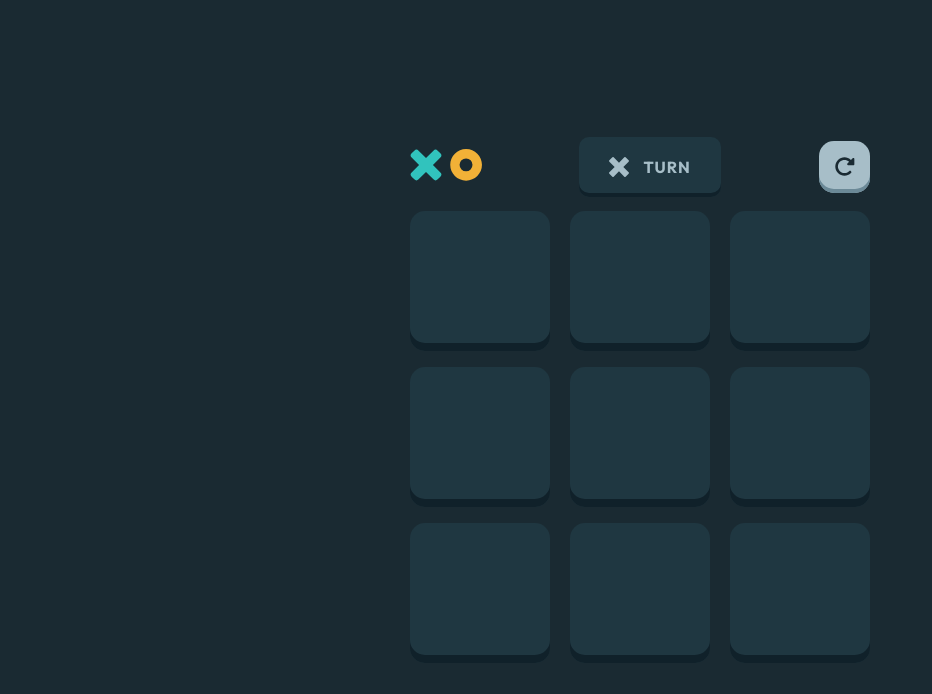
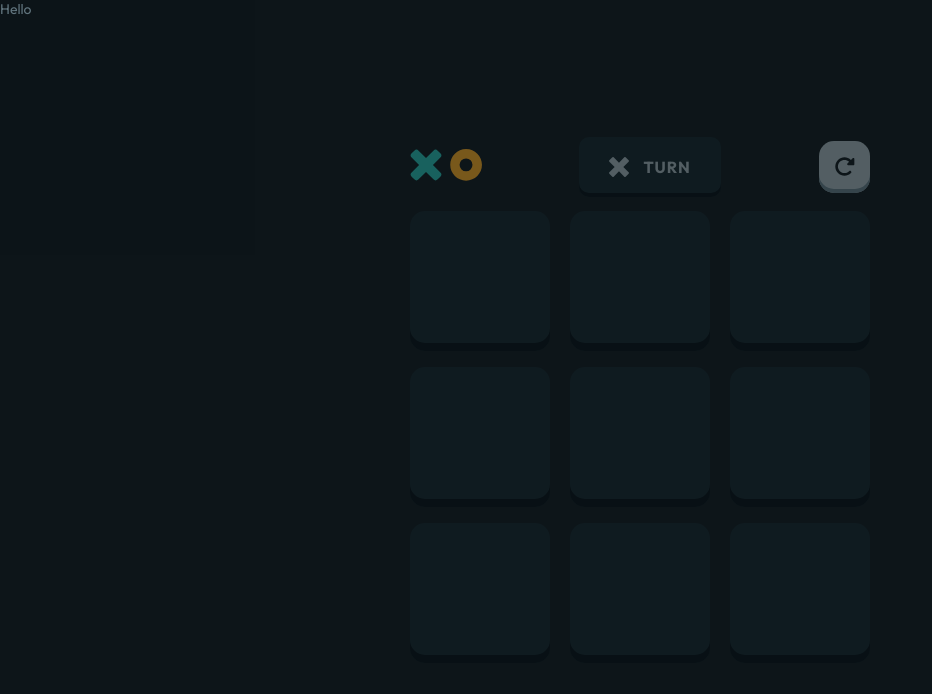
Before and after one commit to JlordS32/TicTacToe, a React (Vite) app: page / in a window 1280 px wide. Both pictures are taken after a click on the button "NEW GAME (VS PLAYER)". Shown: the top 694 px of the page, without its empty margins (0-932 px from the left). Built offline with nearby package versions, Linux system fonts and the light colour scheme.

Commit message:
added backdrop

```diff
--- /dev/null
+++ b/src/components/Backdrop.tsx
@@ -0,0 +1,11 @@
+import styles from "../styles/modules/Backdrop.module.scss";
+
+type BackdropType = {
+   children?: React.ReactNode;
+};
+
+const Backdrop = ({ children }: BackdropType) => {
+   return <div className={styles.backdrop}>{children}</div>;
+};
+
+export default Backdrop;
--- a/src/components/gameStates/Menu.tsx
+++ b/src/components/gameStates/Menu.tsx
@@ -3,6 +3,7 @@ import { BoardSymbol, EnemyPlayerType } from "../../types/GameType";
 import styles from "../../styles/modules/Menu.module.scss";
 import Button from "../Button";
 import Board from "./Board";
+import Backdrop from "../Backdrop";
 
 const Menu = () => {
    const [playerMark, setPlayerMark] = useState<BoardSymbol>("X");
@@ -20,10 +21,12 @@ const Menu = () => {
 
    if (gameStarted) {
       return (
-         <Board
-            player={playerMark}
-            enemyPlayerType={enemyPlayerType}
-         />
+         <>
+            <Backdrop>
+               <div>Hello</div>
+            </Backdrop>
+            <Board player={playerMark} enemyPlayerType={enemyPlayerType} />
+         </>
       );
    }
 
--- /dev/null
+++ b/src/styles/modules/Backdrop.module.scss
@@ -0,0 +1,7 @@
+.backdrop {
+   opacity: 0.5;
+   background: #000;
+   width: 100vw;
+   height: 100vh;
+   position: absolute;
+}
--- a/src/styles/modules/Main.module.scss
+++ b/src/styles/modules/Main.module.scss
@@ -4,4 +4,5 @@
    display: flex;
    justify-content: center;
    align-items: center;
+   position: relative;
 }
```
